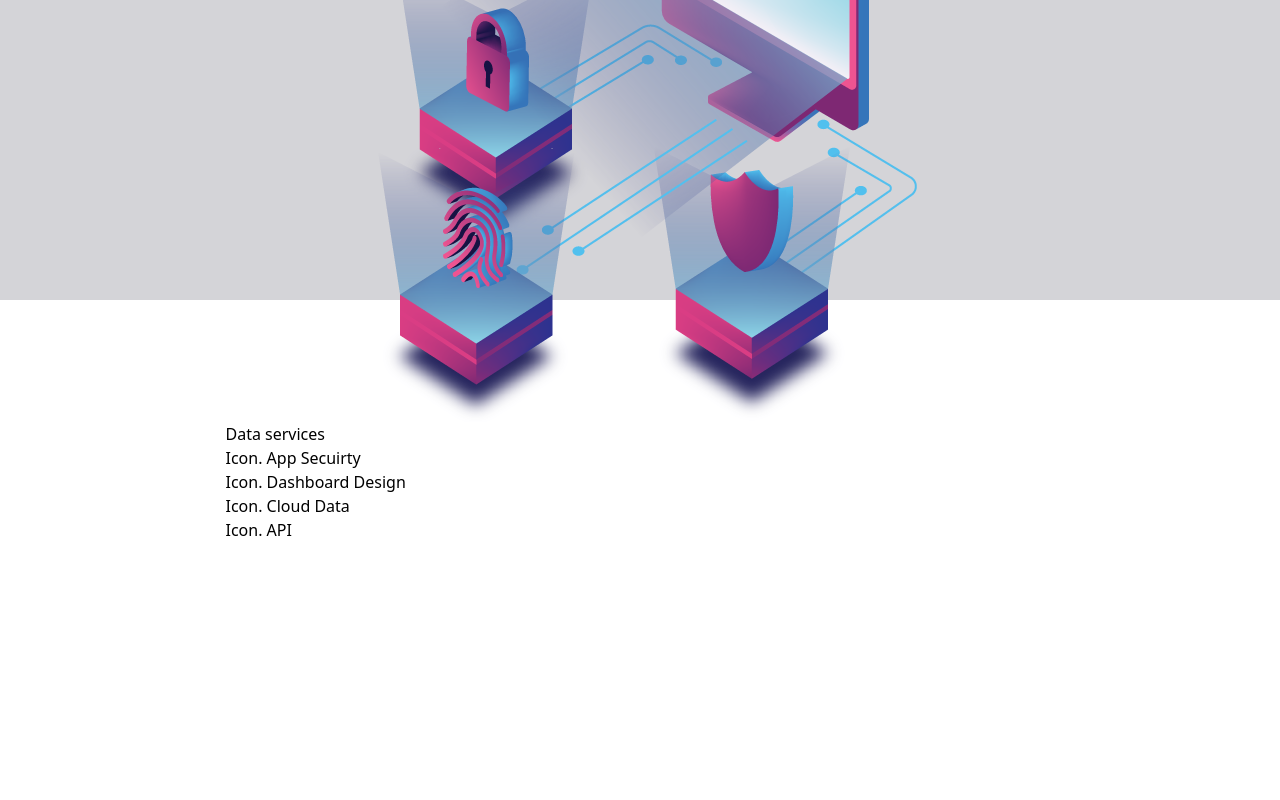
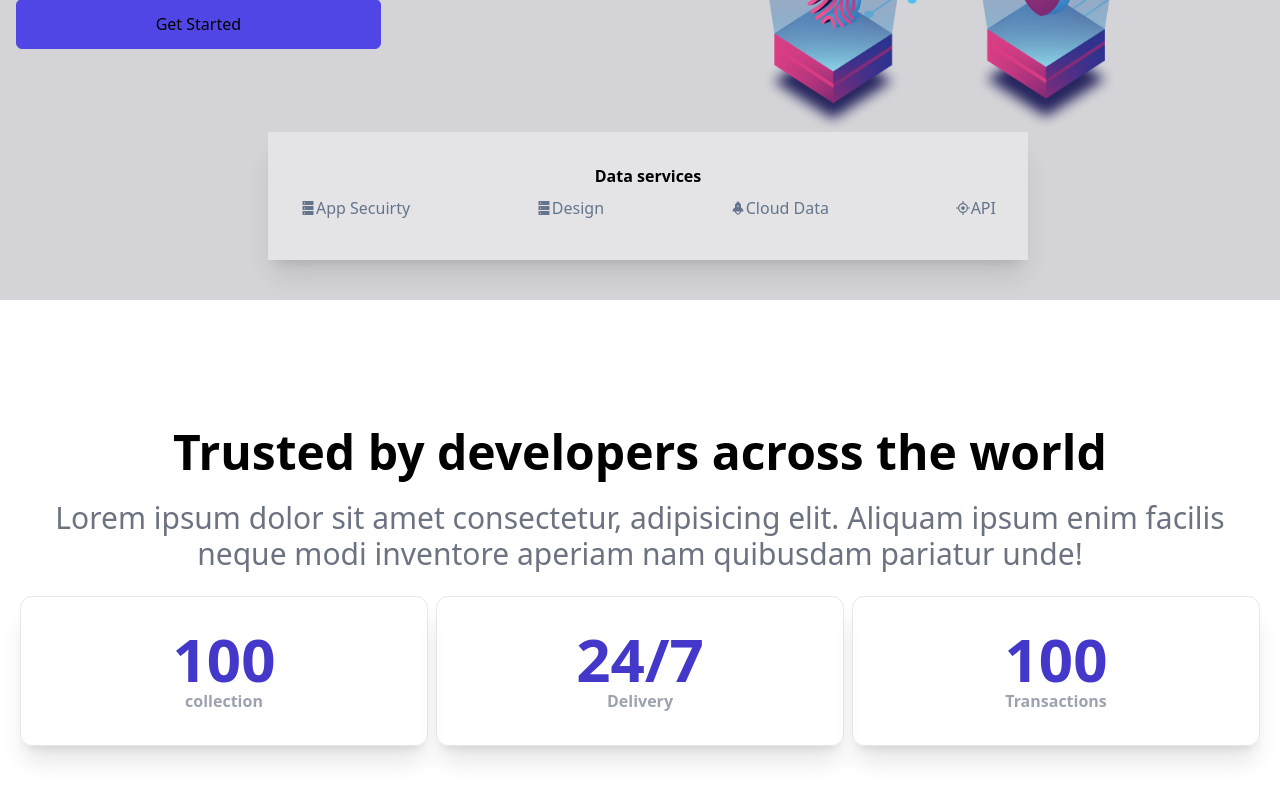
Before and after one commit to upeka-silva/brand_webApp, a React (Vite) app in the folder brand_webApp/: page / in a window 1280 px wide. Shown: the part 580-1380 px from the top of the page. Before the commit the page ends 1122 px from the top, so only its background shows below. Built offline with nearby package versions, Linux system fonts and the light colour scheme.

Commit message:
About page completed!

```diff
--- a/brand_webApp/src/App.jsx
+++ b/brand_webApp/src/App.jsx
@@ -2,6 +2,7 @@
 import './App.css'
 import Hero from './component/Hero'
 import NavBar from './component/NavBar'
+import About from './component/About'
 
 function App() {
 
@@ -10,6 +11,7 @@ function App() {
     <>
     <NavBar/>
     <Hero/>
+    <About/>
     </>
   )
 }
--- /dev/null
+++ b/brand_webApp/src/component/About.jsx
@@ -0,0 +1,36 @@
+import React from 'react'
+
+const About = () => {
+  return (
+    <>
+      <div className='w-full my-32'>
+        <div className='max-w-[1240px] mx-auto'>
+            <div className='text-center'>
+                <h2 className='text-5xl  font-bold '>Trusted by developers across the world</h2>
+                <p className=' text-gray-500 text-3xl py-6 '>Lorem ipsum dolor sit amet consectetur,
+                    adipisicing elit. Aliquam ipsum enim facilis
+                     neque modi inventore aperiam nam quibusdam pariatur unde!</p>
+            </div>
+
+            <div className='grid  md:grid-cols-3 gap-2 text-center'>
+                <div className='border py-8  font-bold rounded-xl shadow-xl'>
+                    <p className='text-indigo-700  text-6xl'>100</p>
+                    <p className='text-gray-400'>collection</p>
+                </div>
+                <div className='border py-8   font-bold   rounded-xl shadow-xl'>
+                    <p  className='text-indigo-700  text-6xl'>24/7</p>
+                    <p className='text-gray-400'>Delivery</p>
+                </div>
+                <div  className='border py-8    font-bold rounded-xl shadow-xl'>
+                    <p className='text-indigo-700 text-6xl'>100</p>
+                    <p className='text-gray-400'>Transactions</p>
+                </div>
+            </div>
+        </div>
+
+      </div>
+    </>
+  )
+}
+
+export default About
--- a/brand_webApp/src/component/Hero.jsx
+++ b/brand_webApp/src/component/Hero.jsx
@@ -1,5 +1,9 @@
 import React from 'react'
-import {AiFillDatabase,AiFillRocket,AiFillProfile} from 'react-icons/ai'
+import {AiFillDatabase,
+    AiFillRocket,
+    AiFillProfile
+    ,AiFillSecurityScan,
+    AiOutlineAim} from 'react-icons/ai'
 
 import bgImage from '../assets/cyber-bg.png'
 
@@ -8,9 +12,9 @@ const Hero = () => {
     <>
       <div className='w-full h-screen bg-zinc-300 flex flex-col justify-between '>
 
-        <div className='grid mx-w-[1240px] m-auto grid-col-2 '>
+        <div className='grid mx-w-[1240px] m-auto  md:grid-cols-2 '>
 
-            <div className='flex flex-col justify-center md:items-start w-full px-2 py-8   '>
+            <div className='flex flex-col justify-center  md:items-start w-full px-4 py-8   '>
                 <p className='text-2xl '>Unique sequencing & production</p>
                 <h1 className='py-3 text-5xl md:text-7xl font-bold'>Cloud Management </h1>
                 <p className='py-2 text-2xl '>This is our tech Brand </p>
@@ -20,13 +24,17 @@ const Hero = () => {
             <div>
                 <img className='w-full'  src={bgImage} alt="cyber-image" />
             </div>
-            <div>
-                <p>Data services </p>
-                <div>
-                    <p>Icon. App Secuirty</p>
-                    <p>Icon. Dashboard Design</p>
-                    <p>Icon. Cloud Data</p>
-                    <p>Icon. API</p>
+            <div className='absolute  py-8
+             flex flex-col md:min-w-[760px]
+             bottom-[-5%] mx-2 md:left-1/2
+             transform md:-translate-x-1/2
+            bg-zinc-200  text-center shadow-xl'>
+                <p className='font-bold'>Data services </p>
+                <div className=' flex justify-between flex-wrap   px-4'>
+                    <p className='flex px-4 py-2 items-center text-slate-500 '><AiFillDatabase/> App Secuirty</p>
+                    <p className='flex px-4 py-2 items-center text-slate-500 '><AiFillDatabase/> Design</p>
+                    <p className='flex px-4 py-2 items-center text-slate-500 '><AiFillRocket/> Cloud Data</p>
+                    <p className='flex px-4 py-2 items-center text-slate-500 '><AiOutlineAim/> API</p>
                 </div>
             </div>
         </div>
```
Also changed, not shown: brand_webApp/src/component/NavBar.jsx (+0 -10 lines).
